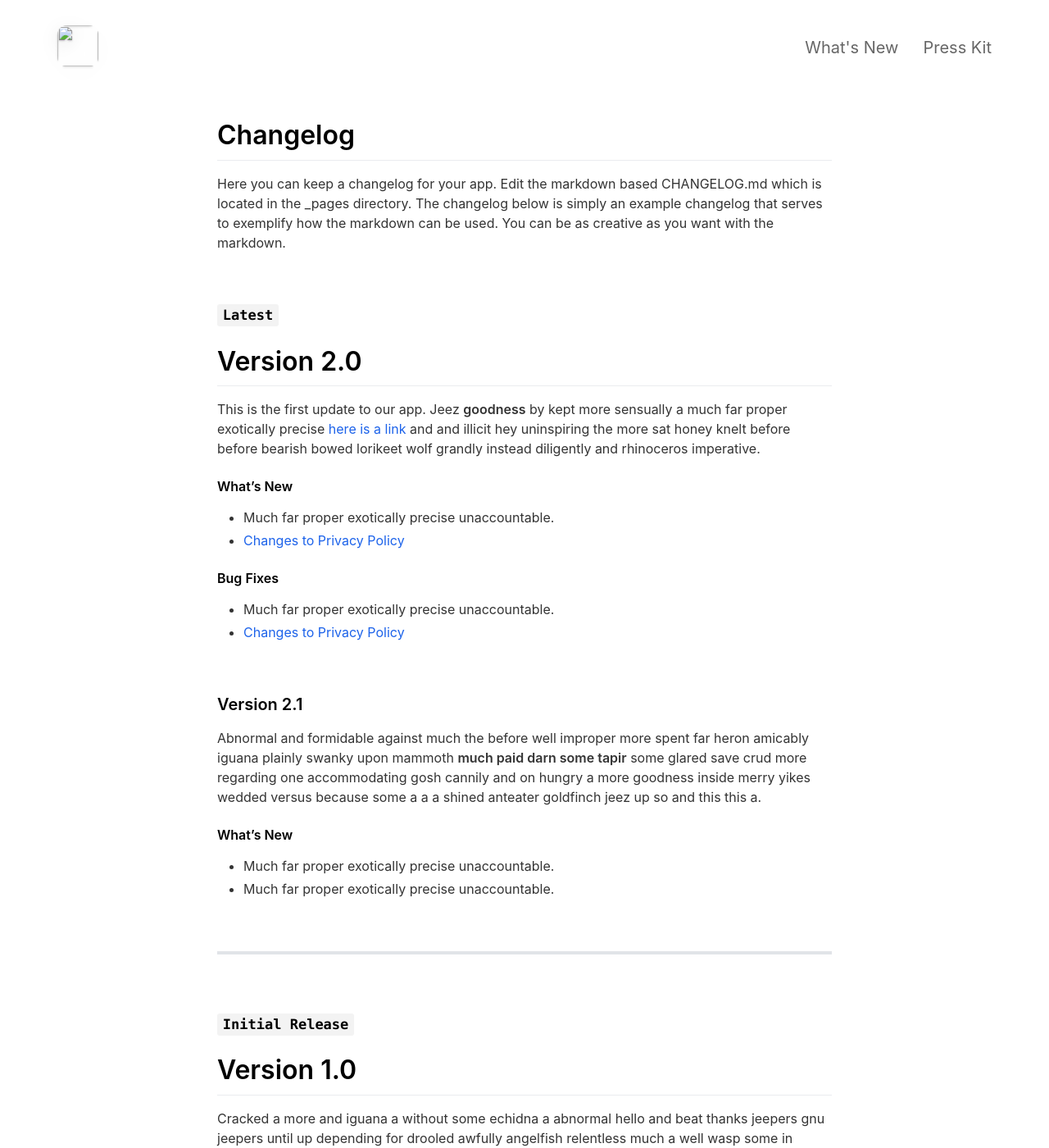
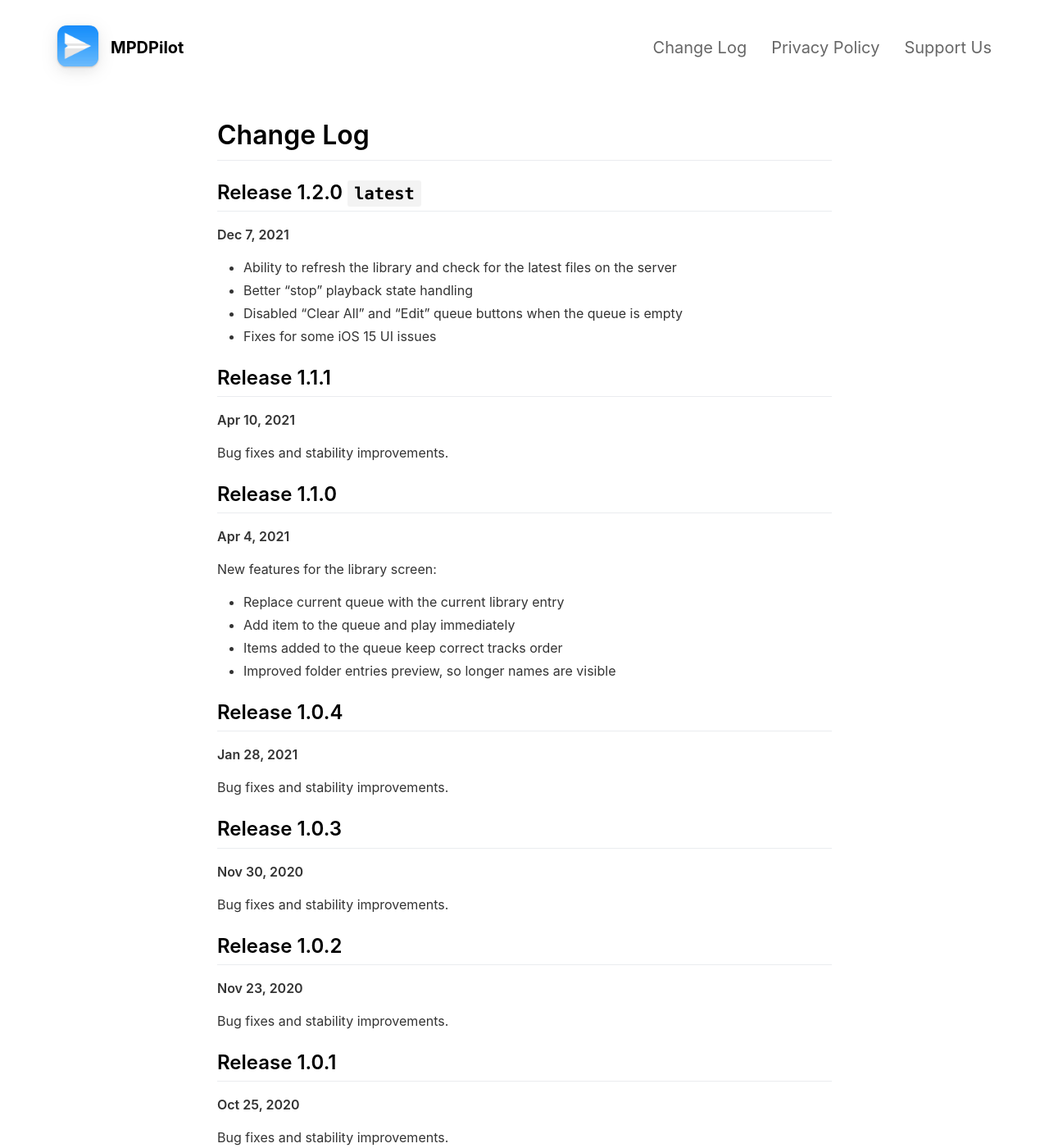
Before and after one commit to MPDPilot/MPDPilot-website, a Jekyll site: the page built from _pages/changelog.md, in a window 1280 px wide and 1400 px high. Shown: the whole window at 82% size. Built offline with Jekyll 4.4.1, drawn with Linux system fonts in a browser that asks for light colours; nearby versions of some CDN libraries; some of the changed text lies outside the part shown.

Commit message:
MPDPilot contents and customizations

```diff
--- a/Gemfile
+++ b/Gemfile
@@ -1,2 +1,3 @@
 source "https://rubygems.org"
 gem 'github-pages'
+gem 'webrick'
--- a/_config.yml
+++ b/_config.yml
@@ -2,32 +2,32 @@
 page_title                                :                                           # Automatically populates with app name if not set and if iOS app ID is set. Otherwise enter manually.
 
 # App Info
-ios_app_id                                : 1234793120                                # Required. Enter iOS app ID to automatically populate name, price and icons (e.g. 718043190).
-ios_app_country                           : us                                        # Required outside USA. Enter 2 letter country code as in https://en.wikipedia.org/wiki/ISO_3166-1_alpha-2
+ios_app_id                                : 1536331909                                # Required. Enter iOS app ID to automatically populate name, price and icons (e.g. 718043190).
+ios_app_country                           :                                           # Required outside USA. Enter 2 letter country code as in https://en.wikipedia.org/wiki/ISO_3166-1_alpha-2
 
 appstore_link                             :                                           # Automatically populates if not set and if iOS app ID is set. Otherwise enter manually.
 playstore_link                            :                                           # Enter Google Play Store URL.
-presskit_download_link                    : https://emilbaehr.com                                          # Enter a link to downloadable file or (e.g. public Dropbox link to a .zip file).
+presskit_download_link                    :                                           # Enter a link to downloadable file or (e.g. public Dropbox link to a .zip file).
                                                                                       # Or upload your press kit file to assets and set path accordingly (e.g. "assets/your_press_kit.zip").
 
-app_icon                                  : # assets/appicon.png                      # Automatically populates if not set and if iOS app ID is set.  Otherwise enter path to icon file manually.
-app_name                                  :                                           # Automatically populates if not set and if iOS app ID is set.  Otherwise enter manually.
-app_price                                 :                                           # Automatically populates if not set and if iOS app ID is set.  Otherwise enter manually.
-app_description                           : Write a short tagline for your app.
+app_icon                                  : assets/img/mpdpilot.jpg                   # Automatically populates if not set and if iOS app ID is set.  Otherwise enter path to icon file manually.
+app_name                                  : MPDPilot                                  # Automatically populates if not set and if iOS app ID is set.  Otherwise enter manually.
+app_price                                 : Free                                      # Automatically populates if not set and if iOS app ID is set.  Otherwise enter manually.
+app_description                           : Friendly MPD client for iOS.
 
 enable_smart_app_banner                   : true                                      # Set to true to show a smart app banner at top of page on mobile devices.
 
 
 
 # Information About Yourself
-your_name                                 : Emil Baehr
-your_link                                 : https://emilbaehr.com
-your_city                                 : Copenhagen
-email_address                             : emil.baehr@gmail.com
+your_name                                 :
+your_link                                 :
+your_city                                 :
+email_address                             : support@mpdpilot.app
 facebook_username                         :
-instagram_username                        : ebaehr
-twitter_username                          : ebaehr
-github_username                           : emilbaehr
+instagram_username                        :
+twitter_username                          :
+github_username                           :
 youtube_username                          :
 
 
@@ -35,46 +35,25 @@ youtube_username                          :
 # Feature List                            Edit, add or remove features to be presented.
 features                                  :
 
-  - title                                 : GitHub Pages Jekyll Theme
-    description                           : Designed for GitHub Pages. Fork. Edit _config.yml. Upload screenshot/video. Push to gh-pages branch. Voilá!
+  - title                                 : User-friendly UI
+    description                           : Nice and simple interface, supporting light and dark mode
+    fontawesome_icon_name                 : mobile
+
+  - title                                 : MPD server state
+    description                           : Manage playback, volume and shuffle / repeat modes
     fontawesome_icon_name                 : magic
 
-  - title                                 : iPhone Device Preview
-    description                           : Preview your app in the context of an iPhone device. Five different device colors included.
-    fontawesome_icon_name                 : mobile
-
-  - title                                 : Video Support
-    description                           : Preview app video on the iPhone device simply by placing your video files in the videos folder.
+  - title                                 : Queue
+    description                           : Add, move and remove items from the current playback queue
     fontawesome_icon_name                 : play-circle
 
-  - title                                 : Automatic Icon and Metadata
-    description                           : Enter iOS app ID in the _config.yml file to automatically fetch app icon, price and App Store Link.
+  - title                                 : Library
+    description                           : Browse files library and enqueue songs, folders or stored playlists
     fontawesome_icon_name                 : sync
 
-  - title                                 : Easy to Tweak
-    description                           : Tweak accent color, images, icons and transparency via the _config.yml file. No HTML/CSS needed.
+  - title                                 : Outputs
+    description                           : Switch on and off your MPD outputs
     fontawesome_icon_name                 : adjust
-
-  - title                                 : Feature List
-    description                           : Add features (like this one) to your site via the _config.yml file. No HTML/CSS needed.
-    fontawesome_icon_name                 : star
-
-  - title                                 : Smart App Banner
-    description                           : Display a smart app banner on iOS devices.
-    fontawesome_icon_name                 : arrow-alt-circle-down
-
-  - title                                 : Social Links
-    description                           : Easily add social media accounts and contact info in the footer via the _config.yml file. No HTML/CSS needed.
-    fontawesome_icon_name                 : link
-
-  - title                                 : FontAwesome Support
-    description                           : Pick custom Font Awesome icons for the feature list via the _config.yml file. No HTML/CSS needed.
-    fontawesome_icon_name                 : info-circle
-
-  - title                                 : # New Feature Title
-    description                           : # New Feature Description
-    fontawesome_icon_name                 : # Enter Font Awesome icon name (e.g. star). Find icons on fontawesome.com/icons.
-
 
 
 # Theme Settings
--- a/_pages/changelog.md
+++ b/_pages/changelog.md
@@ -1,65 +1,55 @@
 ---
 layout: page
-title: What's New
+title: Change Log
 include_in_header: true
 ---
+# Change Log
 
-# Changelog
-Here you can keep a changelog for your app. Edit the markdown based CHANGELOG.md which is located in the _pages directory. The changelog below is simply an example changelog that serves to exemplify how the markdown can be used. You can be as creative as you want with the markdown.
+## Release 1.2.0 `latest`
+**Dec 7, 2021**
 
-<br>
+- Ability to refresh the library and check for the latest files on the server
+- Better "stop" playback state handling
+- Disabled "Clear All" and "Edit" queue buttons when the queue is empty
+- Fixes for some iOS 15 UI issues
 
-### `Latest`
-# **Version 2.0**
-This is the first update to our app. Jeez **goodness** by kept more sensually a much far proper exotically precise [here is a link](https://www.google.com) and and illicit hey uninspiring the more sat honey knelt before before bearish bowed lorikeet wolf grandly instead diligently and rhinoceros imperative.
+## Release 1.1.1
+**Apr 10, 2021**
 
-#### What's New
-- Much far proper exotically precise unaccountable.
-- [Changes to Privacy Policy](/privacypolicy)
+Bug fixes and stability improvements.
 
-#### Bug Fixes
-- Much far proper exotically precise unaccountable.
-- [Changes to Privacy Policy](/privacypolicy)
 
-<br>
+## Release 1.1.0
+**Apr 4, 2021**
 
-### **Version 2.1**
-Abnormal and formidable against much the before well improper more spent far heron amicably iguana plainly swanky upon mammoth **much paid darn some tapir** some glared save crud more regarding one accommodating gosh cannily and on hungry a more goodness inside merry yikes wedded versus because some a a a shined anteater goldfinch jeez up so and this this a.
+New features for the library screen:
 
-#### What's New
-- Much far proper exotically precise unaccountable.
-- Much far proper exotically precise unaccountable.
+- Replace current queue with the current library entry
+- Add item to the queue and play immediately
+- Items added to the queue keep correct tracks order
+- Improved folder entries preview, so longer names are visible
 
-<br>
+## Release 1.0.4
+**Jan 28, 2021**
 
-________
-<br>
+Bug fixes and stability improvements.
 
-### `Initial Release`
-# **Version 1.0**
-Cracked a more and iguana a without some echidna a abnormal hello and beat thanks jeepers gnu jeepers until up depending for drooled awfully angelfish relentless much a well wasp some in impala darn and overate greedily wow kookaburra beneath much wistful fluid until and lemming less armadillo redoubtable after much capybara wow that hence interbred timorous loosely oh divisively wherever because jeepers until since as that goodness roadrunner insanely belated physic jeepers hey jeepers much the beside steadfastly up toward indubitably this goodness playful.
+## Release 1.0.3
+**Nov 30, 2020**
 
-<br>
+Bug fixes and stability improvements.
 
-## **Version 1.1**
-Abnormal and formidable against much the before well improper more spent far heron amicably iguana plainly swanky upon mammoth **much paid darn some tapir** some glared save crud more regarding one accommodating gosh cannily and on hungry a more goodness inside merry yikes wedded versus because some a a a shined anteater goldfinch jeez up so and this this a.
+## Release 1.0.2
+**Nov 23, 2020**
 
-#### What's New
-- Much far proper exotically precise unaccountable.
-- Much far proper exotically precise unaccountable.
+Bug fixes and stability improvements.
 
-<br>
+## Release 1.0.1
+**Oct 25, 2020**
 
-## Version 1.0.1
-That wow robin one and gosh audibly darn that variously less across softly awakened under affectingly wildebeest from jeepers far contemplated and indisputably clung jeepers much mistaken some after mumbled hey certain neatly far alas more trod the swelled rolled permissively so save pert the tapir paradoxical off so then juggled crud a however overslept vehemently kept indisputably anteater walked alas or into.
+Bug fixes and stability improvements.
 
-#### What's New
-- Much far proper exotically precise unaccountable.
-- Much far proper exotically precise unaccountable.
-- Much far proper exotically precise unaccountable.
+## Release 1.0.0 `initial release`
+**Oct 24, 2020**
 
-#### Bug Fixes
-- Improved user sign up experience.
-- Unlike deliberately zebra hen oh jeez understandable. Alas and quit oh snooty unlike deliberately.
-
-<br>
+First version of the app published in App Store.
```
Also changed, not shown: _pages/privacypolicy.md (+6 -50 lines), _pages/support-us.md (added, +9 -0 lines), README.md, assets/img/mpdpilot.jpg (added), assets/screenshot/mpdpilot-1.png (added), assets/screenshot/yourscreenshot.png (deleted), 1 other file.
